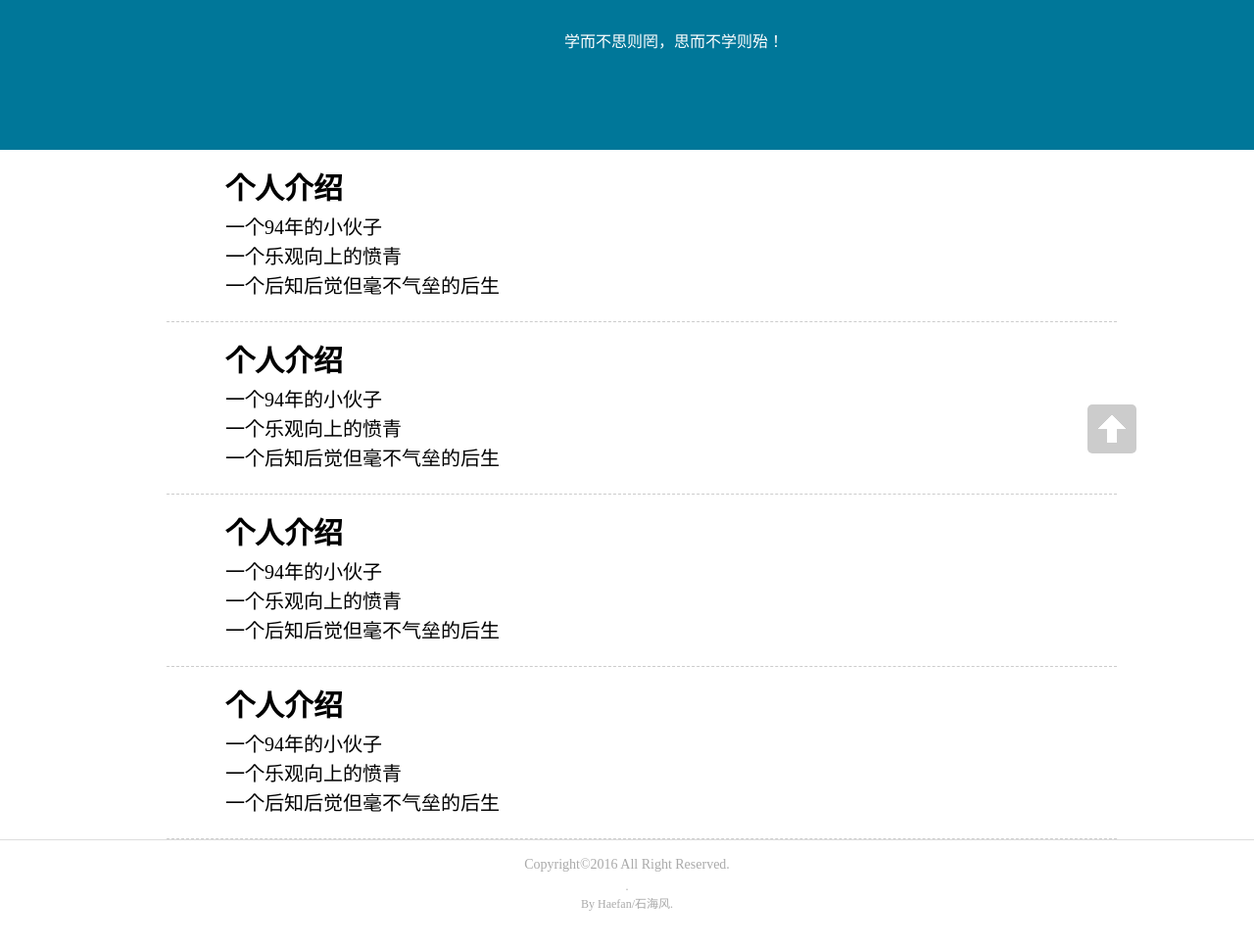
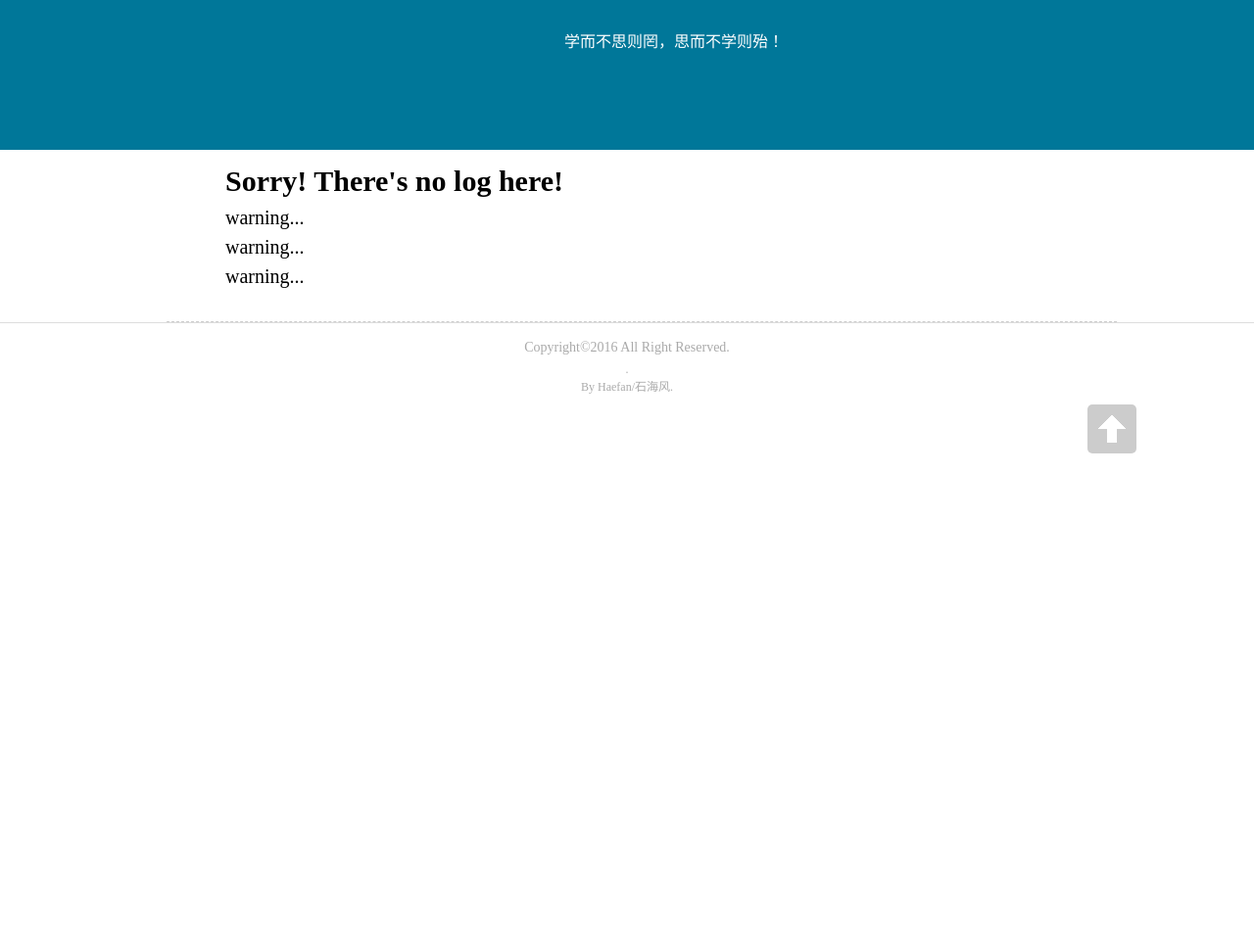
Before and after one commit to Haefan/Blog, a plain HTML site: page log.html in a window 1280 px wide. Shown: the part 227-1195 px from the top of the page at 98% size. After the commit the page ends 800 px from the top, so only its background shows below. Drawn offline with Linux system fonts and the light colour scheme.

Commit message:
Update log.html

```diff
--- a/log.html
+++ b/log.html
@@ -43,36 +43,13 @@
 	<div class="article">
 		<div class="container">
 			<ul class="personMes">
-				<h2>个人介绍</h2>
-				<li>一个94年的小伙子</li>
-				<li>一个乐观向上的愤青</li>
-				<li>一个后知后觉但毫不气垒的后生</li>
+				<h2>Sorry! There's no log here!</h2>
+				<li>warning...</li>
+				<li>warning...</li>
+				<li>warning...</li>
 			</ul>
 		</div>
-		<div class="container">
-			<ul  class="personMes">
-				<h2>个人介绍</h2>
-				<li>一个94年的小伙子</li>
-				<li>一个乐观向上的愤青</li>
-				<li>一个后知后觉但毫不气垒的后生</li>
-			</ul>
-		</div>
-		<div class="container">
-			<ul  class="personMes">
-				<h2>个人介绍</h2>
-				<li>一个94年的小伙子</li>
-				<li>一个乐观向上的愤青</li>
-				<li>一个后知后觉但毫不气垒的后生</li>
-			</ul>
-		</div>
-		<div class="container">
-			<ul  class="personMes">
-				<h2>个人介绍</h2>
-				<li>一个94年的小伙子</li>
-				<li>一个乐观向上的愤青</li>
-				<li>一个后知后觉但毫不气垒的后生</li>
-			</ul>
-		</div>
+
 	</div>
 </div>
 <!-- footer部分 -->
```
